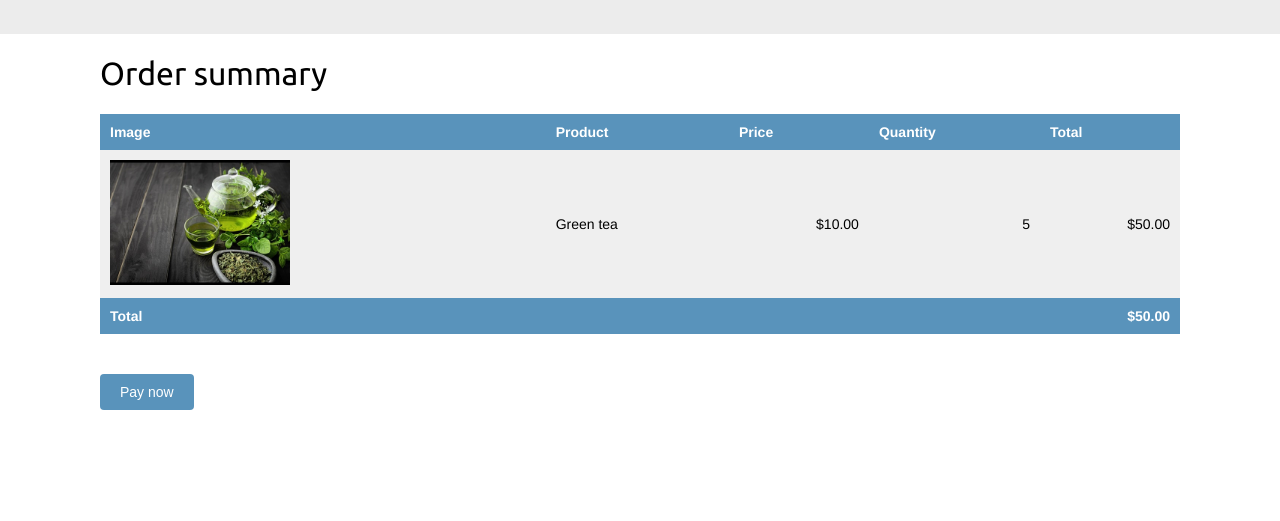
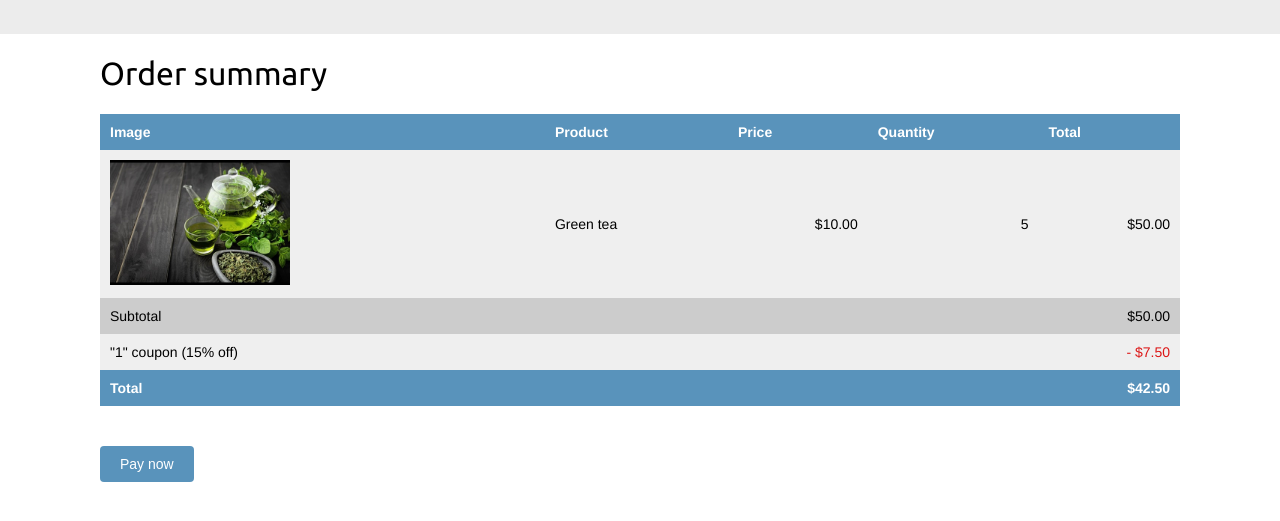
Before and after one commit to PavLeg1/myshop, a Django app: template payment/templates/payment/process.html in a window 1280 px wide. Shown: the part 46-567 px from the top of the page. Run offline with Django 4.2, Linux system fonts and the light colour scheme; the template is opened without the code that fills it: values that come from a table or form of the project are taken from there, others are empty; data comes from the database, SQL or seed files in the repository; both versions use the stored data as it was after the commit; parts of the project's set-up code (start-up, migrations or seed data) failed here and were passed over.

Commit message:
applied coupons to orders in cart

```diff
--- a/orders/models.py
+++ b/orders/models.py
@@ -1,6 +1,11 @@
+from decimal import Decimal
+from django.core.validators import MinValueValidator, \
+                                   MaxValueValidator
 from django.db import models
+from django.conf import settings
 from shop.models import Product
-from django.conf import settings
+from coupons.models import Coupon
+
 
 class Order(models.Model):
     first_name = models.CharField(max_length=50)
@@ -13,6 +18,14 @@ class Order(models.Model):
     updated = models.DateTimeField(auto_now=True)
     paid = models.BooleanField(default=False)
     stripe_id = models.CharField(max_length=250, blank=True)
+    coupon = models.ForeignKey(Coupon,
+                               related_name='orders',
+                               null=True,
+                               blank=True,
+                               on_delete=models.SET_NULL)
+    discount = models.IntegerField(default=0,
+                                   validators=[MinValueValidator(0),
+                                       MaxValueValidator(100)])
 
     class Meta:
         ordering = ['-created']
@@ -23,18 +36,28 @@ class Order(models.Model):
     def __str__(self):
         return f'Order {self.id}'
 
+    def get_total_cost_before_discount(self):
+        return sum(item.get_cost() for item in self.items.all())
+
+    def get_discount(self):
+        total_cost = self.get_total_cost_before_discount()
+        if self.discount:
+            return total_cost * (self.discount / Decimal(100))
+        return Decimal(0)
+
     def get_total_cost(self):
-        return sum(item.get_cost() for item in self.items.all())
+        total_cost = self.get_total_cost_before_discount()
+        return total_cost - self.get_discount()
 
     def get_stripe_url(self):
         if not self.stripe_id:
-            # Никаких ассоциированных платежей
+            # no payment associated
             return ''
         if '_test_' in settings.STRIPE_SECRET_KEY:
-            # путь для тестовых платежей
+            # Stripe path for test payments
             path = '/test/'
         else:
-            # путь для настоящих платежей
+            # Stripe path for real payments
             path = '/'
         return f'https://dashboard.stripe.com{path}payments/{self.stripe_id}'
 
@@ -48,7 +71,7 @@ class OrderItem(models.Model):
                                 on_delete=models.CASCADE)
     price = models.DecimalField(max_digits=10,
                                 decimal_places=2)
-    quantity = models.PositiveBigIntegerField(default=1)
+    quantity = models.PositiveIntegerField(default=1)
 
     def __str__(self):
         return str(self.id)
--- a/orders/views.py
+++ b/orders/views.py
@@ -17,7 +17,11 @@ def order_create(request):
     if request.method == 'POST':
         form = OrderCreateForm(request.POST)
         if form.is_valid():
-            order = form.save()
+            order = form.save(commit=False)
+            if cart.coupon:
+                order.coupon = cart.coupon
+                order.discount = cart.coupon.discount
+            order.save()
             for item in cart:
                 OrderItem.objects.create(order=order,
                             product=item['product'],
--- a/payment/templates/payment/process.html
+++ b/payment/templates/payment/process.html
@@ -28,9 +28,31 @@
           <td class="num">${{ item.get_cost }}</td>
         </tr>
       {% endfor %}
+      {% if order.coupon %}
+        <tr class="subtotal">
+          <td>Subtotal</td>
+          <td colspan="3"></td>
+          <td class="num">
+            ${{ order.get_total_cost_before_discount|floatformat:2 }}
+          </td>
+        </tr>
+        <tr>
+          <td>
+            "{{ order.coupon.code }}" coupon
+            ({{ order.discount }}% off)
+          </td>
+          <td colspan="3"></td>
+          <td class="num neg">
+            - ${{ order.get_discount|floatformat:2 }}
+          </td>
+        </tr>
+      {% endif %}
       <tr class="total">
-            <td colspan="4">Total</td>
-            <td class="num">${{ order.get_total_cost }}</td>
+        <td>Total</td>
+        <td colspan="3"></td>
+        <td class="num">
+          ${{ order.get_total_cost|floatformat:2 }}
+        </td>
       </tr>
     </tbody>
   </table>
```
Also changed, not shown: db.sqlite3, orders/migrations/0003_order_coupon_order_discount.py (added). Lines whose indentation alone changed are shown as unchanged.
